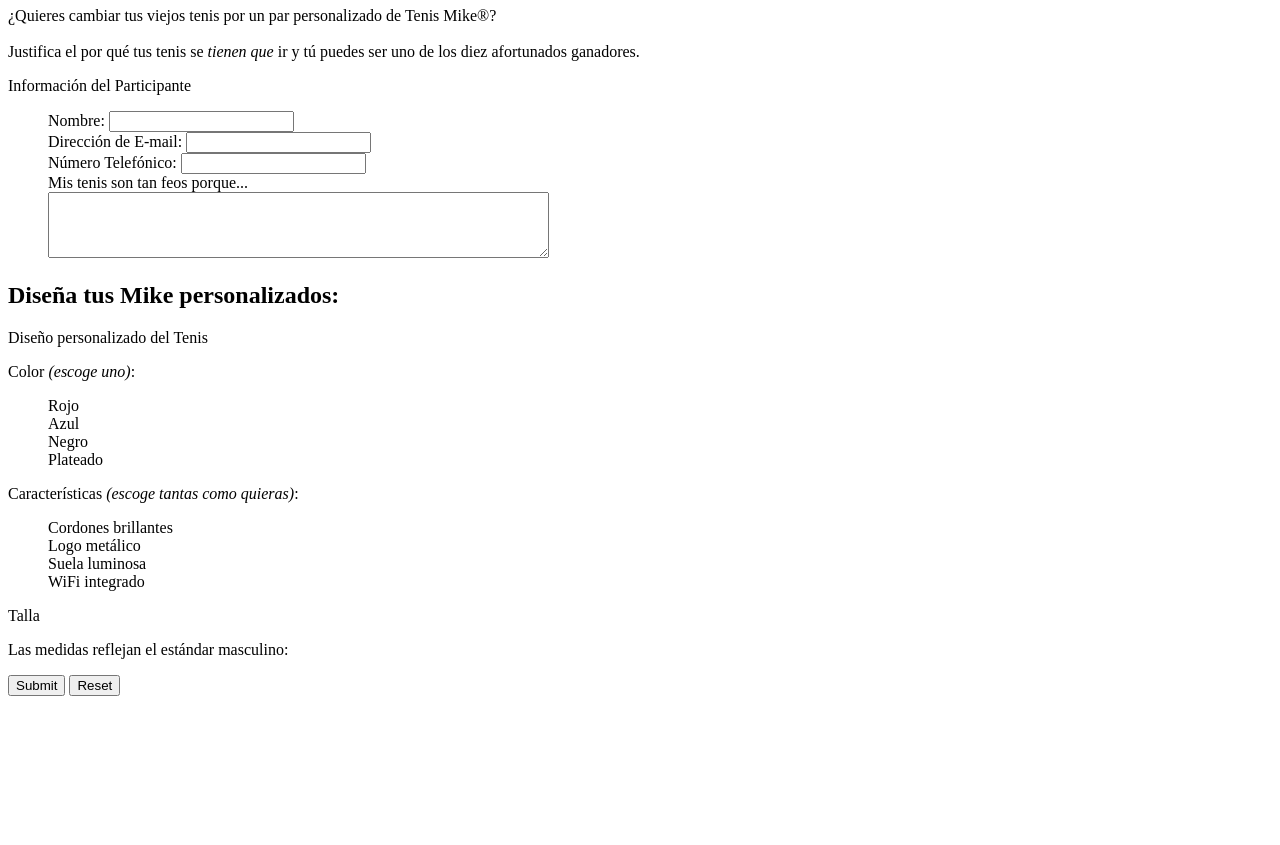
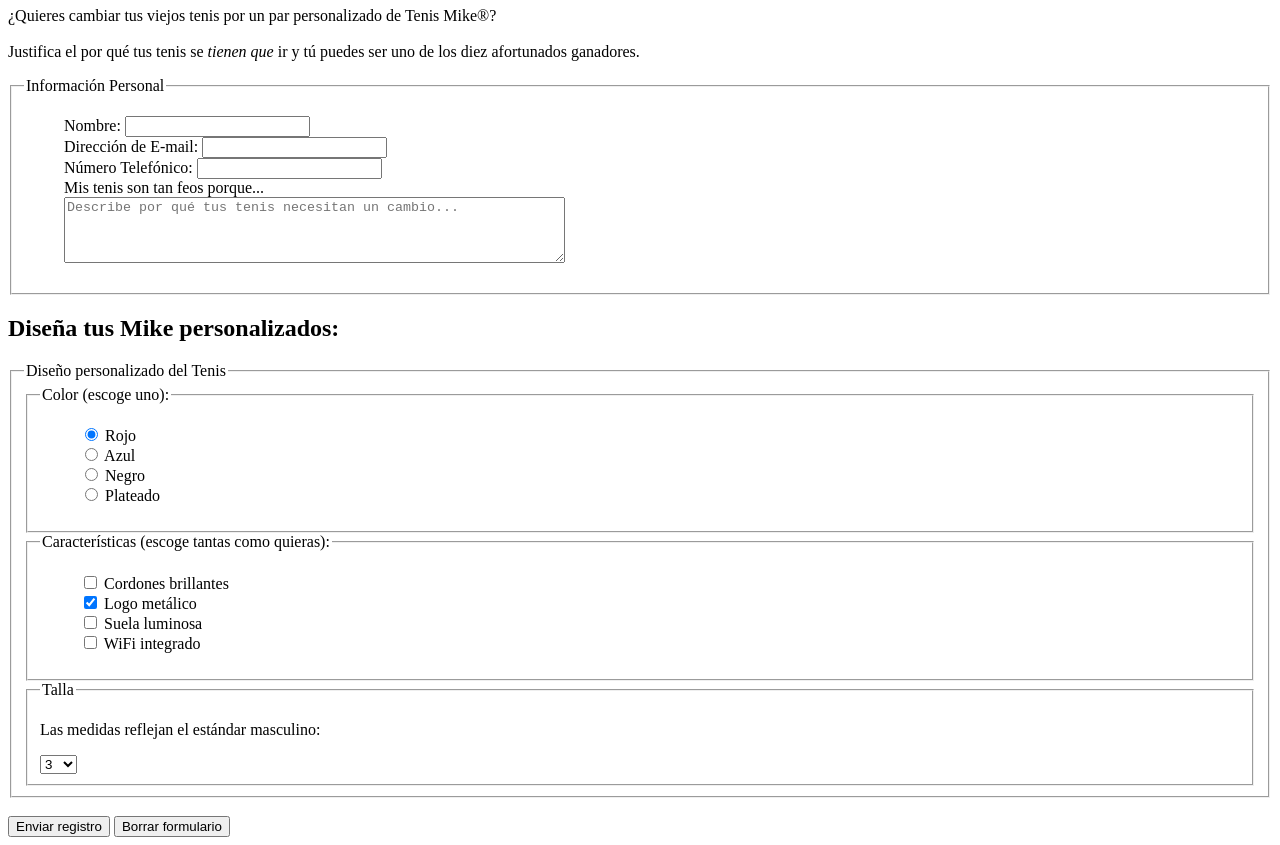
Before and after one commit to chilakill616/hweb, a plain HTML site: page practicas/p09/formulario.html in a window 1280 px wide. Shown: the part 73-918 px from the top of the page. Before the commit the page ends 800 px from the top, so only its background shows below. Drawn offline with Linux system fonts and the light colour scheme.

Commit message:
practica 09

```diff
--- a/practicas/p09/formulario.html
+++ b/practicas/p09/formulario.html
@@ -4,6 +4,7 @@
 <head>
   <meta charset="utf-8">
   <title>Registro al Concurso</title>
+
   <style type="text/css">
     ol, ul {
       list-style-type: none;
@@ -13,61 +14,133 @@
 
 <body>
 
-    <h1>Registro al Concurso &ldquo;Chidos mis Tenis&rdquo;</h1>
+  <h1>Registro al Concurso "Chidos mis Tenis"</h1>
 
-    <p>¿Quieres cambiar tus viejos tenis por un par personalizado de Tenis Mike&#174;?<br><br>
-    Justifica el por qué tus tenis se <em>tienen que</em> ir y tú puedes ser uno de los diez afortunados ganadores.</p>
+  <p>
+    ¿Quieres cambiar tus viejos tenis por un par personalizado
+    de Tenis Mike®?
+    <br><br>
+    Justifica el por qué tus tenis se <em>tienen que</em> ir
+    y tú puedes ser uno de los diez afortunados ganadores.
+  </p>
 
-    <form action="http://localhost/hweb/practicas/p09/cooncurso.php" method="post">
+  <form action="http://localhost/hweb/practicas/p09/concurso.php" method="post">
 
-
-<p>Información del Participante</p>
+    <fieldset>
+      <legend>Información Personal</legend>
 
       <ul>
-  <li>Nombre: <input type="text" name="name"></li>
+        <li>
+          Nombre:
+          <input type="text" name="name">
+        </li>
 
-  <li>Dirección de E-mail:
+        <li>
+          Dirección de E-mail:
           <input type="email" name="email">
         </li>
 
-  <li>Número Telefónico:
+        <li>
+          Número Telefónico:
           <input type="tel" name="phone">
         </li>
 
-  <li>Mis tenis son tan feos porque...<br>
+        <li>
+          Mis tenis son tan feos porque...<br>
           <textarea
             name="story"
             rows="4"
             cols="60"
             maxlength="300"
-      placeholder="Describe por qué tus tenis necesitan un cambio...">
-    </textarea>
+            placeholder="Describe por qué tus tenis necesitan un cambio..."></textarea>
         </li>
       </ul>
+    </fieldset>
+
     <h2>Diseña tus Mike personalizados:</h2>
 
-      <p>Diseño personalizado del Tenis</p>
 
-      <p>Color <em>(escoge uno)</em>:</p>
+    <fieldset>
+      <legend>Diseño personalizado del Tenis</legend>
+
+      <!-- COLORES -->
+      <fieldset>
+        <legend>Color (escoge uno):</legend>
+
         <ul>
-        <li>Rojo</li>
-        <li>Azul</li>
-        <li>Negro</li>
-        <li>Plateado</li>
+          <li>
+            <input type="radio" name="color" value="red" checked>
+            Rojo
+          </li>
+
+          <li>
+            <input type="radio" name="color" value="blue">
+            Azul
+          </li>
+
+          <li>
+            <input type="radio" name="color" value="black">
+            Negro
+          </li>
+
+          <li>
+            <input type="radio" name="color" value="silver">
+            Plateado
+          </li>
         </ul>
+      </fieldset>
 
-      <p>Características <em>(escoge tantas como quieras)</em>:</p>
+      <fieldset>
+        <legend>Características (escoge tantas como quieras):</legend>
+
         <ul>
-        <li>Cordones brillantes</li>
-        <li>Logo metálico</li>
-        <li>Suela luminosa</li>
-        <li>WiFi integrado</li>
+          <li>
+            <input type="checkbox" name="features[]" value="laces">
+            Cordones brillantes
+          </li>
+
+          <li>
+            <input type="checkbox" name="features[]" value="logo" checked>
+            Logo metálico
+          </li>
+
+          <li>
+            <input type="checkbox" name="features[]" value="lights">
+            Suela luminosa
+          </li>
+
+          <li>
+            <input type="checkbox" name="features[]" value="wifi">
+            WiFi integrado
+          </li>
         </ul>
+      </fieldset>
 
-      <p>Talla</p>
+      <fieldset>
+        <legend>Talla</legend>
+
         <p>Las medidas reflejan el estándar masculino:</p>
-      <p> <input type="submit">
-      <input type="reset"></p>
+
+        <select name="size" size="1">
+          <option value="3">3</option>
+          <option value="4">4</option>
+          <option value="5">5</option>
+          <option value="6">6</option>
+          <option value="7">7</option>
+          <option value="8">8</option>
+          <option value="9">9</option>
+          <option value="10">10</option>
+          <option value="11">11</option>
+        </select>
+      </fieldset>
+
+    </fieldset>
+
+    <br>
+
+    <input type="submit" value="Enviar registro">
+
+    <input type="reset" value="Borrar formulario">
 
   </form>
 
```
Lines whose indentation alone changed are shown as unchanged.
